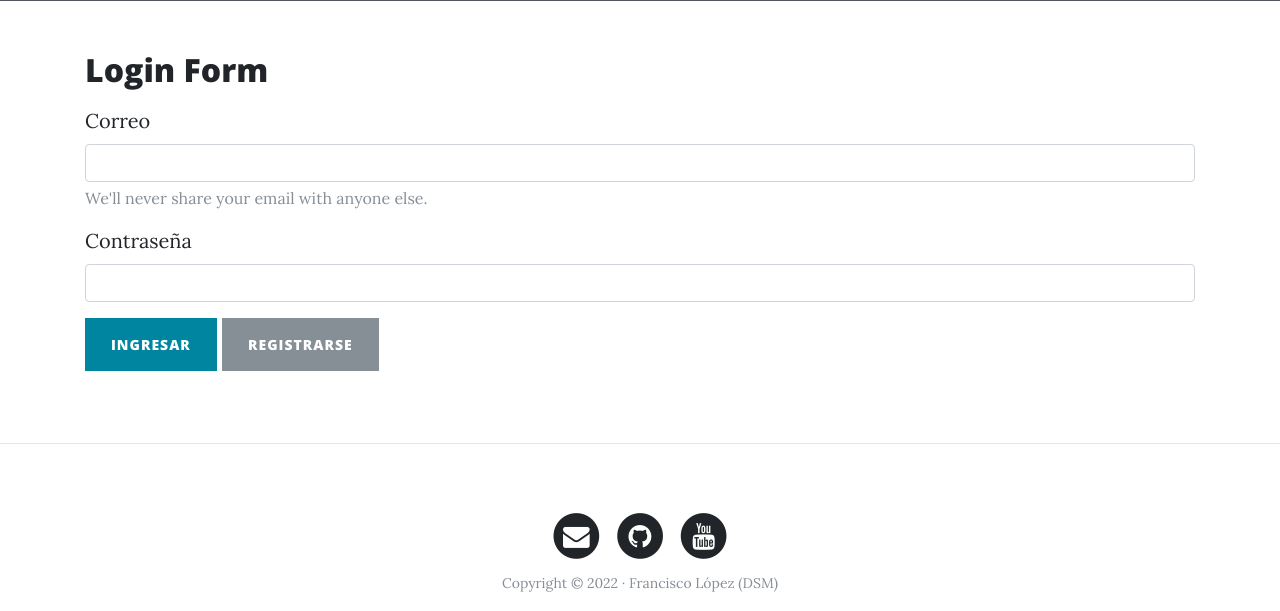
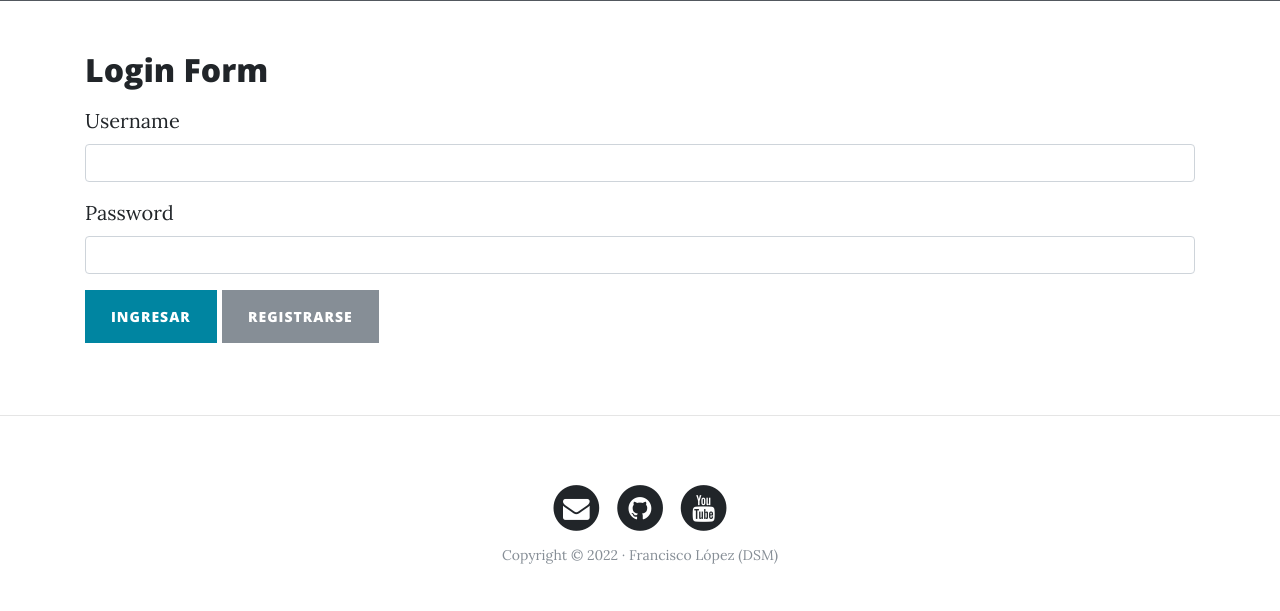
Before and after one commit to franlop24/FlaskWebPersonal, a Flask app: page /auth/login in a window 1280 px wide. Shown: the part 531-1142 px from the top of the page. After the commit the page ends 1095 px from the top, so only its background shows below. Run offline with Flask 2, Linux system fonts and the light colour scheme; some libraries are stand-ins or nearby versions.

Commit message:
Implementacion LoginForm parte 1

```diff
--- a/web_personal/app.py
+++ b/web_personal/app.py
@@ -1,7 +1,7 @@
 from crypt import methods
 from flask import Flask, render_template, request
 from flask_wtf import FlaskForm
-from wtforms import StringField, PasswordField, SubmitField
+from wtforms import StringField, PasswordField, SubmitField, EmailField
 
 app = Flask(__name__)
 app.config['SECRET_KEY'] = 'secret'
@@ -52,14 +52,15 @@ def portfolio():
 
 ################# Formularios de WTForms ##################
 class LoginForm(FlaskForm):
-    username = StringField('Username')
+    username = EmailField('Username')
     password = PasswordField('Password')
-    submit = SubmitField('Login')
+    submit = SubmitField('Ingresar')
 
 ############ Rutas Login ############
 @app.route('/auth/login')
 def login():
-    return render_template('auth/login.html')
+    form = LoginForm()
+    return render_template('auth/login.html', form=form)
 
 @app.route('/auth/register')
 def register():
--- a/web_personal/templates/auth/login.html
+++ b/web_personal/templates/auth/login.html
@@ -9,16 +9,19 @@
     <div class="container">
         <h2>Login Form</h2>
         <form class="mt-3" action="{{ url_for('welcome') }}" method="post">
+            {{ form.hidden_tag() }}
+            <!-- Username -->
             <div class="form-group">
-              <label for="mail">Correo</label>
-              <input type="email" class="form-control" id="mail" name="mail" aria-describedby="emailHelp">
-              <small id="emailHelp" class="form-text text-muted">We'll never share your email with anyone else.</small>
+              {{ form.username.label }}
+              {{ form.username(class="form-control") }}
             </div>
+            <!-- Password -->
             <div class="form-group">
-              <label for="password">Contraseña</label>
-              <input type="password" class="form-control" id="password" name="password">
+              {{ form.password.label }}
+              {{ form.password(class="form-control") }}
             </div>
-            <button type="submit" class="btn btn-primary">Ingresar</button>
+            <!-- Submit -->
+            {{ form.submit(class="btn btn-primary") }}
             <a href="{{ url_for('register') }}" class="btn btn-secondary">Registrarse</a>
         </form>
     </div>
```
